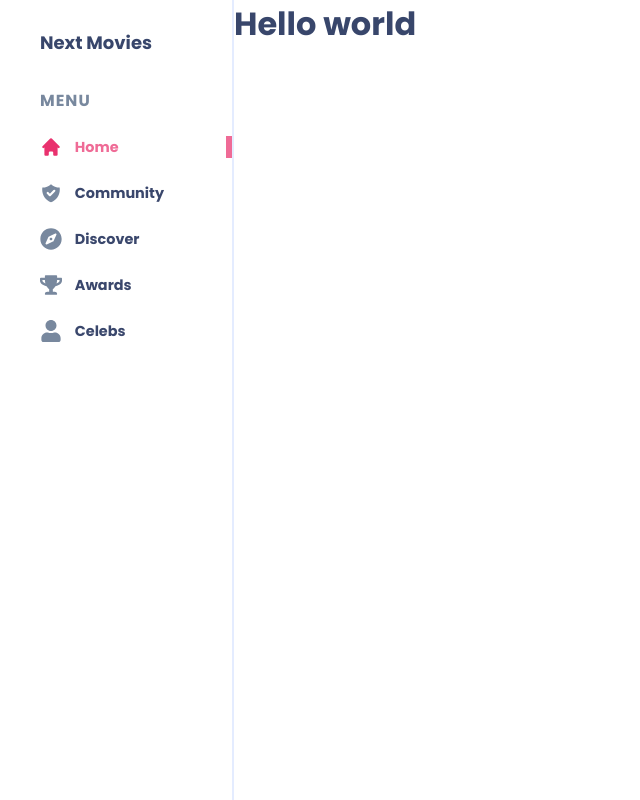
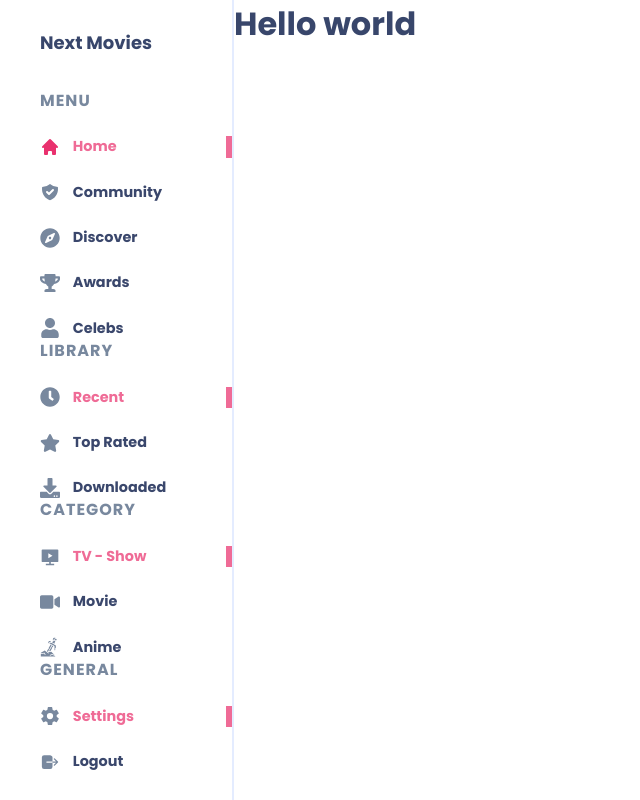
Before and after one commit to Joao-Rodrigues01/next-movies, a Next.js app: page / in a window 1280 px wide. Shown: the whole page, without its empty margins (0-640 px from the left). Built offline with nearby package versions, Linux system fonts and the light colour scheme.

Commit message:
feat: add Link from next/link to a tags

```diff
--- a/src/components/SideMenu/index.tsx
+++ b/src/components/SideMenu/index.tsx
@@ -1,7 +1,25 @@
 import React from 'react';
 
+import Link from 'next/link';
+
 import { HiHome, HiShieldCheck } from 'react-icons/hi';
-import { FaCompass, FaTrophy, FaUser } from 'react-icons/fa';
+
+import { GiAncientSword } from 'react-icons/gi';
+
+import { RiSlideshow3Fill } from 'react-icons/ri';
+
+import { IoSettingsSharp, IoLogOut } from 'react-icons/io5';
+
+import {
+	FaCompass,
+	FaTrophy,
+	FaUser,
+	FaClock,
+	FaStar,
+	FaDownload,
+	FaVideo,
+} from 'react-icons/fa';
+
 import { Container, Menu } from './styles';
 
 const SideMenu: React.FC = () => {
@@ -11,30 +29,106 @@ const SideMenu: React.FC = () => {
 			<Menu>
 				<h1>MENU</h1>
 
-				<a href="/">
-					<HiHome size={22} color="#E9316E" />
+				<Link href="/">
+					<a className="active">
+						<HiHome size={20} color="#E9316E" />
 						Home
 					</a>
+				</Link>
 
-				<a href="/">
-					<HiShieldCheck size={22} color="#78889E" />
+				<Link href="/">
+					<a>
+						<HiShieldCheck size={20} color="#78889E" />
 						Community
 					</a>
+				</Link>
 
-				<a href="/">
-					<FaCompass size={22} color="#78889E" />
+				<Link href="/">
+					<a>
+						<FaCompass size={20} color="#78889E" />
 						Discover
 					</a>
+				</Link>
 
-				<a href="/">
-					<FaTrophy size={22} color="#78889E" />
+				<Link href="/">
+					<a>
+						<FaTrophy size={20} color="#78889E" />
 						Awards
 					</a>
+				</Link>
 
-				<a href="/">
-					<FaUser size={22} color="#78889E" />
+				<Link href="/">
+					<a>
+						<FaUser size={20} color="#78889E" />
 						Celebs
 					</a>
+				</Link>
+			</Menu>
+
+			<Menu>
+				<h1>LIBRARY</h1>
+
+				<Link href="/">
+					<a>
+						<FaClock size={20} color="#78889E" />
+						Recent
+					</a>
+				</Link>
+
+				<Link href="/">
+					<a>
+						<FaStar size={20} color="#78889E" />
+						Top Rated
+					</a>
+				</Link>
+
+				<Link href="/">
+					<a>
+						<FaDownload size={20} color="#78889E" />
+						Downloaded
+					</a>
+				</Link>
+			</Menu>
+
+			<Menu>
+				<h1>CATEGORY</h1>
+				<Link href="/">
+					<a>
+						<RiSlideshow3Fill size={20} color="#78889E" />
+						TV - Show
+					</a>
+				</Link>
+
+				<Link href="/">
+					<a>
+						<FaVideo size={20} color="#78889E" />
+						Movie
+					</a>
+				</Link>
+
+				<Link href="/">
+					<a>
+						<GiAncientSword size={20} color="#78889E" />
+						Anime
+					</a>
+				</Link>
+			</Menu>
+
+			<Menu>
+				<h1>GENERAL</h1>
+				<Link href="/">
+					<a>
+						<IoSettingsSharp size={20} color="#78889E" />
+						Settings
+					</a>
+				</Link>
+
+				<Link href="/">
+					<a>
+						<IoLogOut size={20} color="#78889E" />
+						Logout
+					</a>
+				</Link>
 			</Menu>
 		</Container>
 	);
```
Lines whose indentation alone changed are shown as unchanged.
